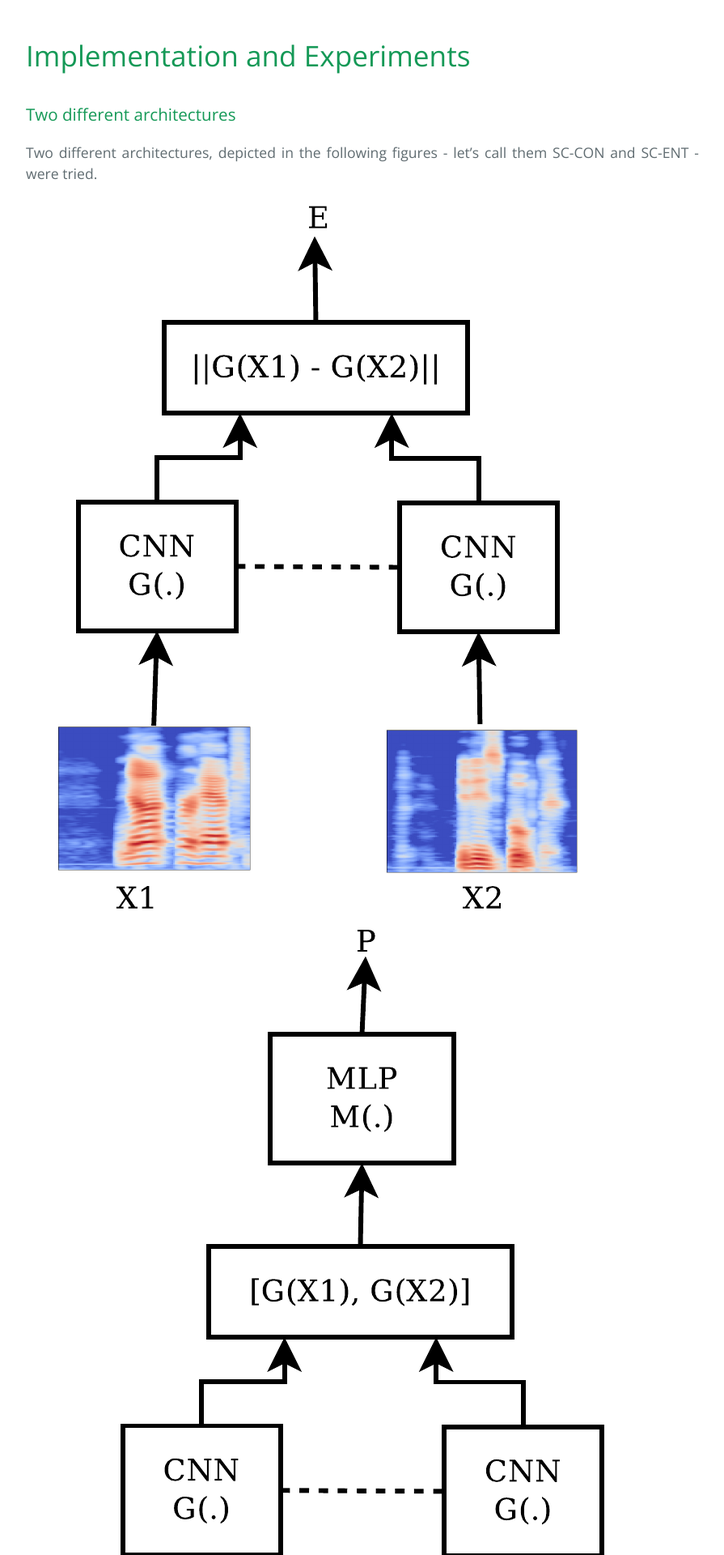
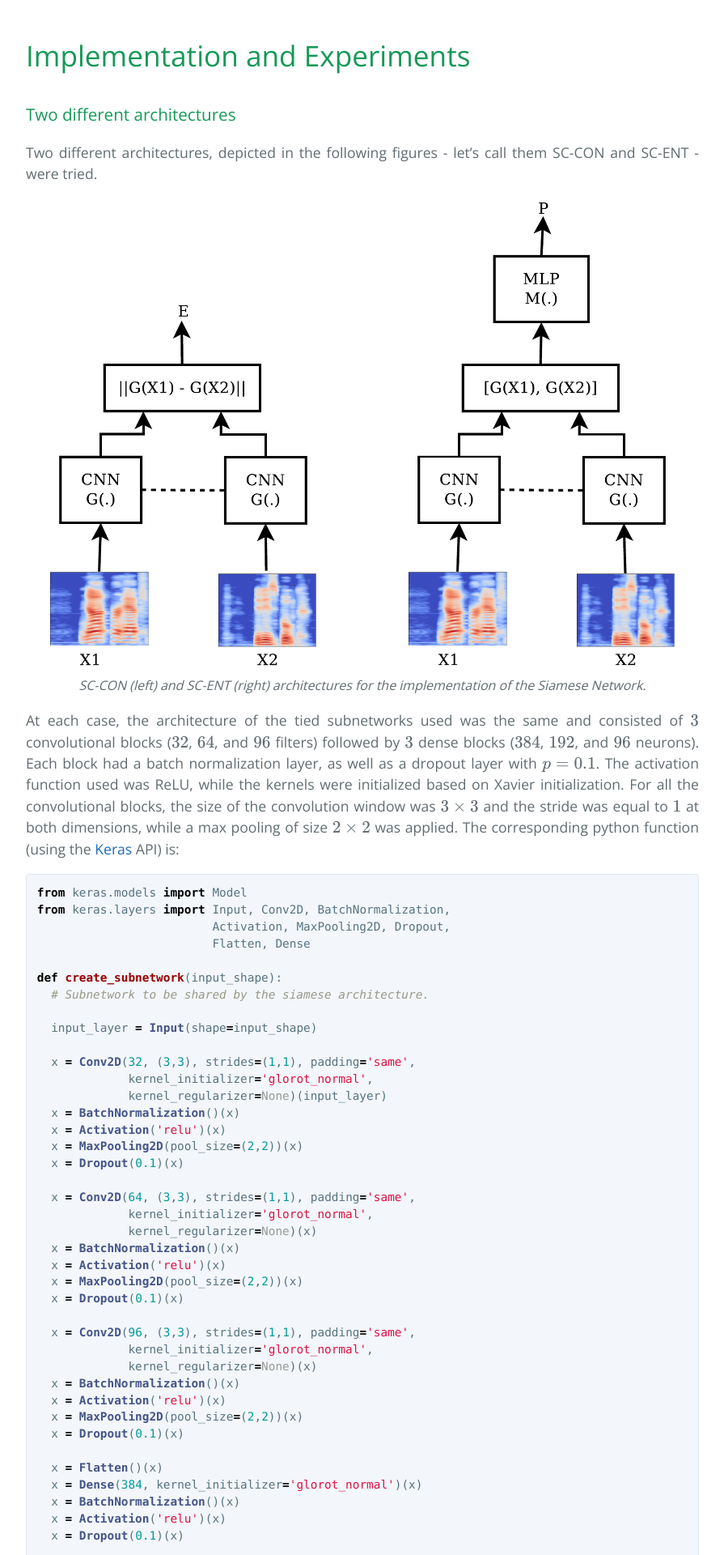
Before and after one commit to ASRlytics/sc-scd, a Jekyll site: the page built from experiments.md, in a window 1280 px wide. Shown: the part 339-2259 px from the top of the page at 81% size, without its empty margins (192-1087 px from the left). Built offline with Jekyll 4.4.1, drawn with Linux system fonts in a browser that asks for light colours; formulas are drawn with MathJax 3.

Commit message:
Update experiments.md

```diff
--- a/experiments.md
+++ b/experiments.md
@@ -13,7 +13,7 @@ use_math: true
 
 Two different architectures, depicted in the following figures - let's call them SC-CON and SC-ENT - were tried.
 
-<center><img src="content/sc-con.png"><font color="white">kkkkkkkkkkkk</font><img src="content/sc-ent.png"> </center>
+<center><img src="content/sc-con.png" width="40%"><font color="white">kkkkkkkkkkkk</font><img src="content/sc-ent.png" width="40%"> </center>
 <center><i><font size="3">SC-CON (left) and SC-ENT (right) architectures for the implementation of the Siamese Network.</font></i></center>
 
 At each case, the architecture of the tied subnetworks used was the same and consisted of $3$ convolutional blocks ($32$, $64$, and $96$ filters) followed by $3$ dense blocks ($384$, $192$, and $96$ neurons). Each block had a batch normalization layer, as well as a dropout layer with $p=0.1$. The activation function used was ReLU, while the kernels were initialized based on Xavier initialization. For all the convolutional blocks, the size of the convolution window was $3\times3$ and the stride was equal to $1$ at both dimensions, while a max pooling of size $2\times2$ was applied. The corresponding python function (using the [Keras][keras] API) is:
@@ -150,7 +150,7 @@ A tolerance margin is also traditionally applied, since it is nearly impossible
 
 First of all let's take a look at some training curves to get some insight about the speed and the convergence of the network under the different approaches (SC-CON and SC-ENT, using the augmented training dataset or only the original one). Here, accuracy is referred to the binary problem of whether the input pairs of segments belong to the same speaker or not.
 
-<center><img src="content/learning_curves.png" width="120%"> </center>
+<center><img src="content/learning_curves.png" width="90%"> </center>
 
 It is observed that in the case of the SC-ENT architecture the convergence (in terms of the training loss minimization) is significantly faster when using the augmented data. However, the final performance is consistently better without any augmentation. Additionally, it seems that SC-ENT yields better results that SC-CON.
 
@@ -158,6 +158,6 @@ For the testing set, it was observed during initial experimentation that the sec
 
 In order to find an "optimal" threshold $\theta$ the initial idea was to randomly create multiple validation sets, find the best threshold on them based on a grid search and take the average value. However, it was observed that this threshold was highly dependent on the testing dataset. Thus, the results are presented here for multiple values of the threshold $\theta$.
 
-<center><img src="content/finals.png" width="120%"> </center>
+<center><img src="content/finals.png" width="90%"> </center>
 
 [keras]: https://keras.io
```
